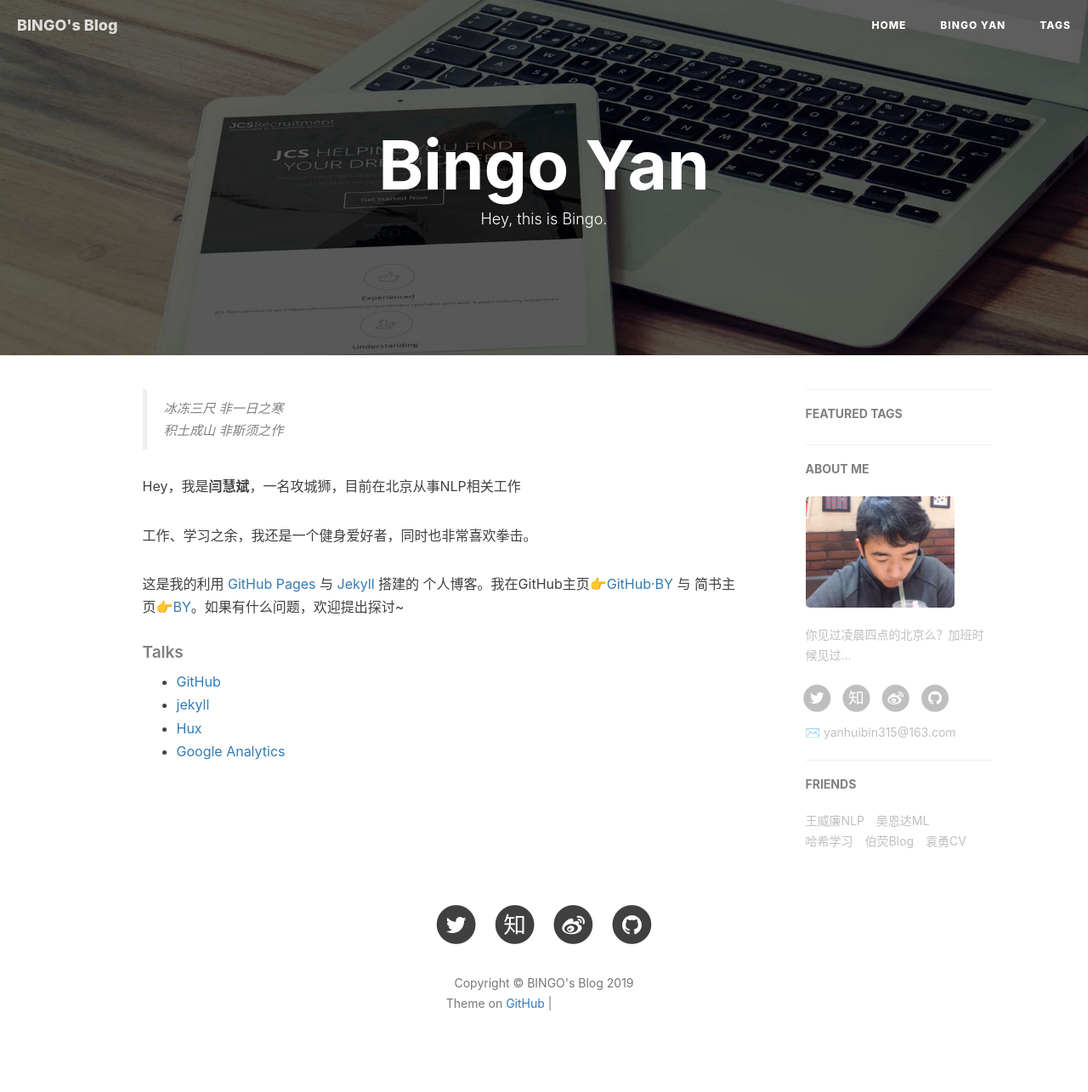
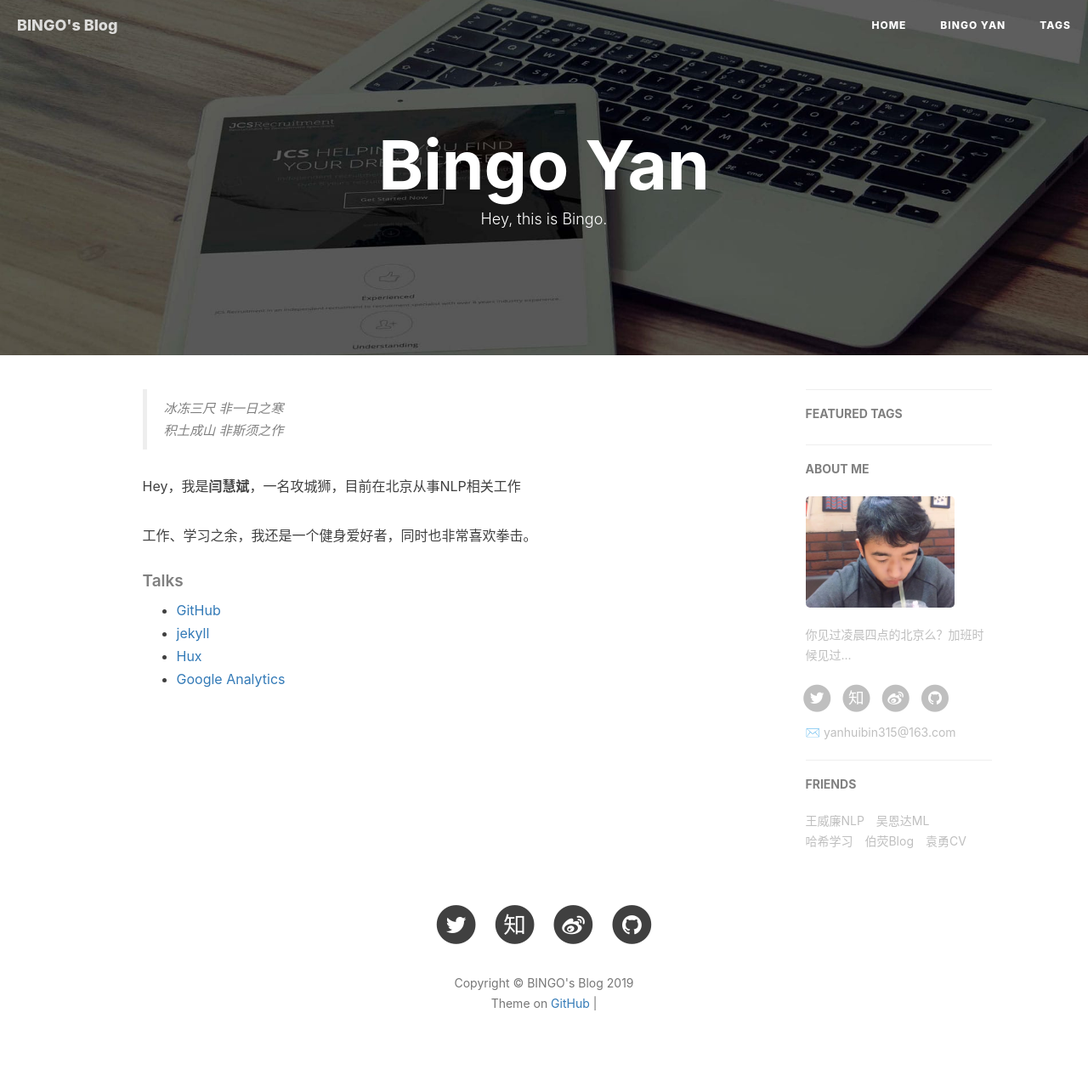
Before and after one commit to yutong2021/yutong2021.github.io, a Jekyll site: the page built from about.html, in a window 1280 px wide. Shown: the whole page at 85% size. Built offline with Jekyll 4.4.1, drawn with Linux system fonts in a browser that asks for light colours; nearby versions of some CDN libraries; comment, search, counter and statistics services are not loaded; grey boxes are pictures that could not be loaded.

```diff
--- a/_includes/footer.html
+++ b/_includes/footer.html
@@ -94,11 +94,6 @@
                     Copyright &copy; {{ site.title }} {{ site.time | date: '%Y' }}
                     <br>
                     Theme on <a href="{{ site.github_repo }}">GitHub</a> |
-                    <iframe
-                        style="margin-left: 2px; margin-bottom:-5px;"
-                        frameborder="0" scrolling="0" width="100px" height="20px"
-                        src="https://ghbtns.com/github-btn.html?user={{ site.github_username }}&repo={{ site.github_username }}.github.io&type=star&count=true" >
-                    </iframe>
                 </p>
             </div>
         </div>
--- a/about.html
+++ b/about.html
@@ -21,10 +21,6 @@
     <p>Hey，我是<strong>闫慧斌</strong>，一名攻城狮，目前在北京从事NLP相关工作</p>
 
     <p>工作、学习之余，我还是一个健身爱好者，同时也非常喜欢拳击。</p>
-
-    <p>这是我的利用 <a href="https://pages.github.com/">GitHub Pages</a> 与 <a href="http://jekyll.com.cn/">Jekyll</a> 搭建的 个人博客。我在GitHub主页<a href="https://github.com/qiubaiying">👉GitHub·BY</a> 与 简书主页<a href="https://http://www.jianshu.com/u/e71990ada2fd">👉BY</a>。如果有什么问题，欢迎提出探讨~</p>
-
-    <p></p>
 
     <h5>Talks</h5>
 
```
